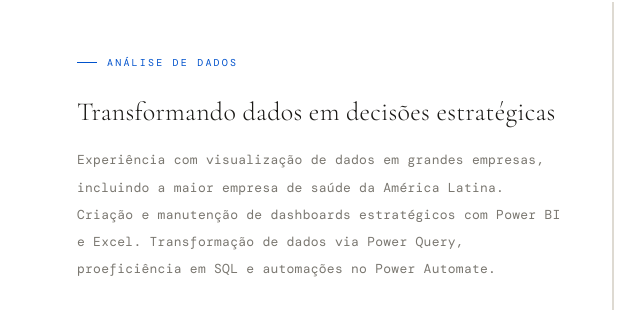
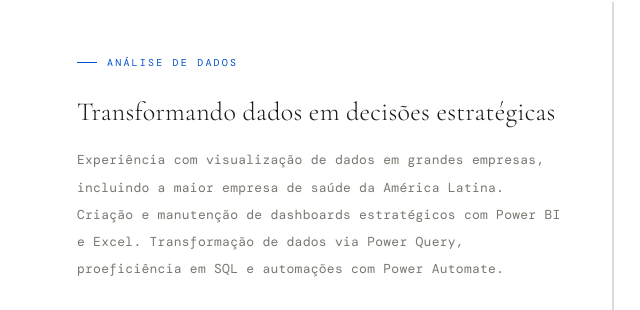
Before and after one commit to IgorfVilar/portfolio, a plain HTML site: page index.html in a window 1280 px wide. Shown: the part 1041-1351 px from the top of the page, 27-667 px from the left. Drawn offline with nearby package versions, Linux system fonts and the light colour scheme; a web font is replaced by a local one.

Commit message:
Update index.html

```diff
--- a/index.html
+++ b/index.html
@@ -548,11 +548,11 @@
       <div class="expertise-label" data-pt="Análise de Dados" data-en="Data Analysis">Análise de Dados</div>
       <h3 data-pt="Transformando dados em decisões estratégicas" data-en="Turning data into strategic decisions">Transformando dados em decisões estratégicas</h3>
       <p data-pt="Experiência com visualização de dados em grandes empresas, incluindo a maior empresa de saúde da América Latina. Criação e manutenção de dashboards estratégicos com Power BI e Excel.
-      Transformação de dados via Power Query, proeficiência em SQL e automações no Power Automate." data-en="Experience with data visualization at large companies, including the largest healthcare company in Latin America.
-      Creation and maintenance of strategic dashboards using Power BI and Excel. Data transformation with Power Query, proficiency in SQL and Power Automate automations.">Experiência com visualização de dados em grandes empresas,
+      Transformação de dados via Power Query, proeficiência em SQL e automações com Power Automate." data-en="Experience with data visualization at large companies, including the largest healthcare company in Latin America.
+      Creation and maintenance of strategic dashboards using Power BI and Excel. Data transformation with Power Query, proficiency in SQL and Power Automate flows.">Experiência com visualização de dados em grandes empresas,
       incluindo a maior empresa de saúde da América Latina.
       Criação e manutenção de dashboards estratégicos com Power BI e Excel.
-      Transformação de dados via Power Query, proeficiência em SQL e automações no Power Automate.</p>
+      Transformação de dados via Power Query, proeficiência em SQL e automações com Power Automate.</p>
       <div class="tag-list">
         <span class="tag">Power BI</span>
         <span class="tag">SQL</span>
```
